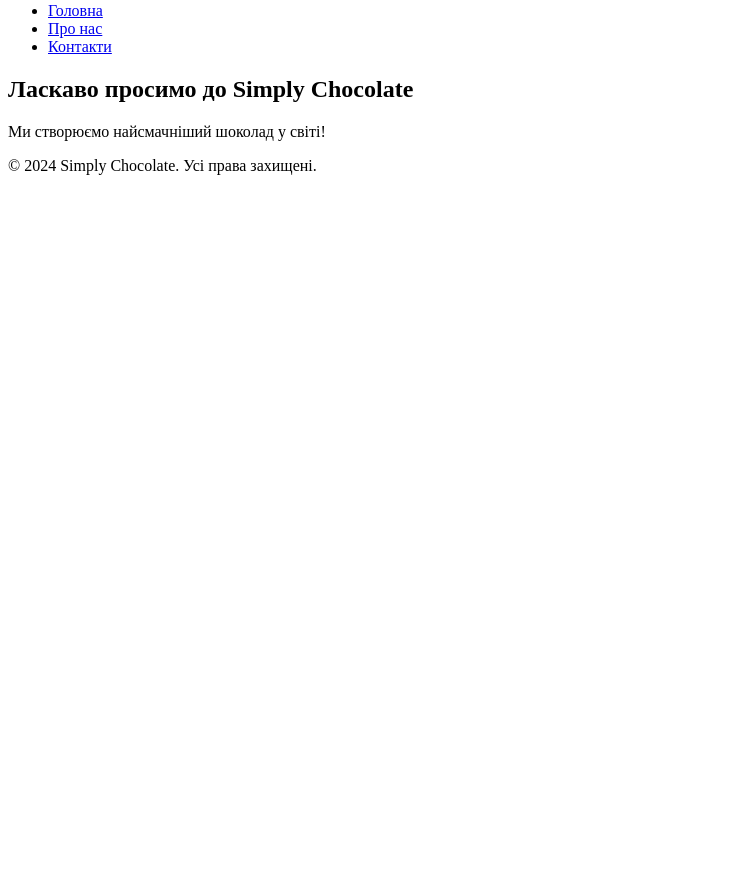
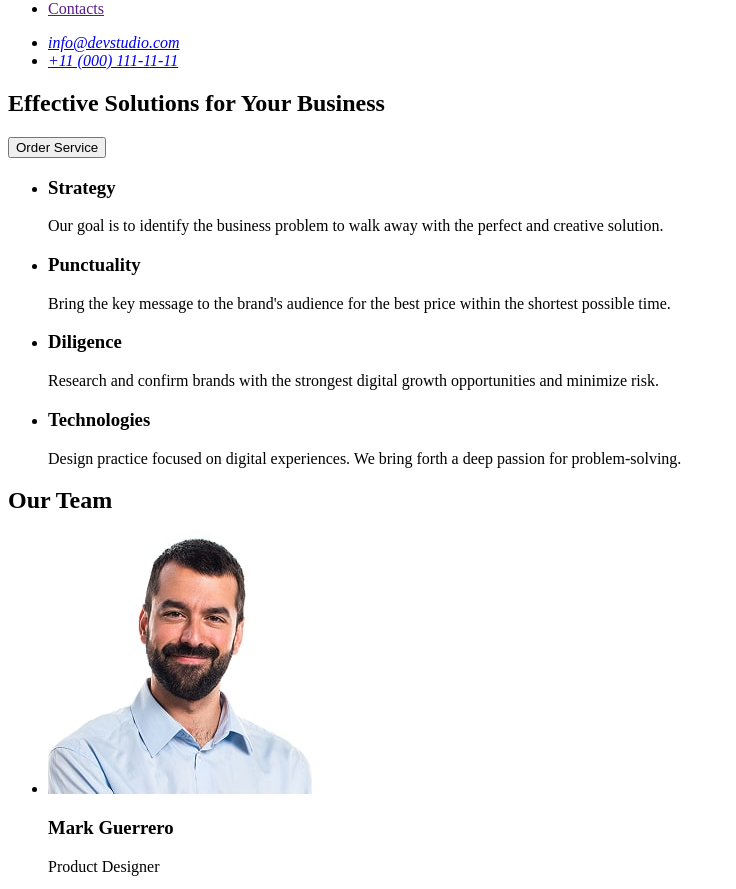
Before and after one commit to RKV1990/goit-markup-hw-01, a plain HTML site: page index.html in a window 1280 px wide. Shown: the part 78-967 px from the top of the page, without its empty margins (0-736 px from the left). Before the commit the page ends 800 px from the top, so only its background shows below. Drawn offline with Linux system fonts and the light colour scheme.

Commit message:
update index html

```diff
--- a/index.html
+++ b/index.html
@@ -1,32 +1,88 @@
 <!DOCTYPE html>
 <html lang="en">
-
 <head>
     <meta charset="UTF-8">
     <meta name="viewport" content="width=device-width, initial-scale=1.0">
-    <title>Chocolate Brand</title>
+    <title>Document</title>
 </head>
-
 <body>
-    <header>
-        <h1>Simply Chocolate</h1>
+        <header>
         <nav>
+            <a href="./index.html">Web
+            Studio</a>
             <ul>
-                <li><a href="#">Головна</a></li>
-                <li><a href="#">Про нас</a></li>
-                <li><a href="#">Контакти</a></li>
+                <li><a href="">Studio</a></li>
+                <li><a href="">Portfolio</a></li>
+                <li><a href="">Contacts</a></li>
             </ul>
         </nav>
+        <address>
+            <ul>
+                <li><a href="mailto:info@devstudio.com">info@devstudio.com</a></li>
+                <li><a href="tel:+110001111111">+11 (000) 111-11-11</a></li>
+            </ul>
+        </address>
     </header>
     <main>
         <section>
-            <h2>Ласкаво просимо до Simply Chocolate</h2>
-            <p>Ми створюємо найсмачніший шоколад у світі!</p>
+            <h1>
+                Effective Solutions
+                for Your Business
+            </h1>
+            <button type="button">Order Service</button>
+        </section>
+        <section>
+            <h2 hidden>Features</h2>
+            <ul>
+                <li>
+                    <h3>Strategy</h3>
+                    <p>Our goal is to identify the business
+                    problem to walk away with the perfect and creative solution.</p>
+
+                </li>
+                <li>
+                    <h3>Punctuality</h3>
+                    <p>Bring the key message to the brand's audience for the best price within the shortest possible time.</p>
+                </li>
+                <li>
+                    <h3>Diligence</h3>
+                    <p>Research and confirm brands with the strongest digital growth opportunities and minimize risk.</p>
+                </li>
+                <li>
+                    <h3>Technologies</h3>
+                    <p>Design practice focused on digital experiences. We bring forth a deep passion for problem-solving.</p>
+                </li>
+            </ul>
+        </section>
+        <section>
+            <h2>Our Team</h2>
+            <ul>
+                <li>
+                    <img src="./images/img1.jpg" alt="Mark" width="264" height="260"/>
+                    <h3>Mark Guerrero</h3>
+                    <p>Product Designer</p>
+                </li>
+                <li>
+                <img src="./images/img 2.jpg" alt="Tom"width="264" height="260"/>
+            <h3>Tom Ford</h3>
+            <p>Frontend Developer</p>
+            </li>
+                <li>
+             <img src="./images/img 3.jpg" alt="Camila " alt="Mark" width="264" height="260"/>
+             <h3>Camila Garcia</h3>
+             <p>Marketing</p>
+                </li>
+                <li>
+                    <img src="./images/img 4.jpg" alt="Daniel" width="264" height="260"/>
+                </li>
+                <h3>Daniel Wilson</h3>
+                <p>UI Designer</p>
+            </ul>
         </section>
     </main>
     <footer>
-        <p>&copy; 2024 Simply Chocolate. Усі права захищені.</p>
+        <a href="./index.html">WebStudio</a>
+        <p>Increase the flow of customers and sales for your business with digital marketing & growth solutions.</p>
     </footer>
-</body>
-
+</body><
 </html>
```
Also changed, not shown: images/img 2.jpg (added), images/img 3.jpg (added), images/img 4.jpg (added), images/img1.jpg (added).
